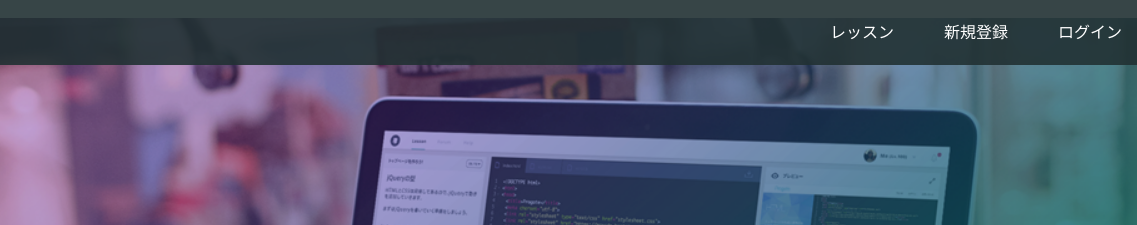
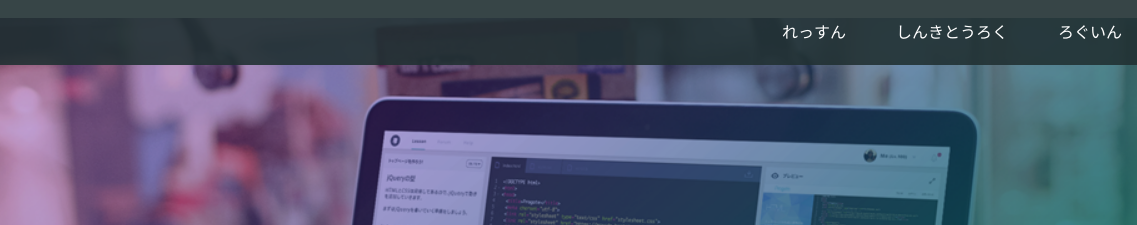
Before and after one commit to cat2chi/cat2chi.github.io, a plain HTML site: page index.html in a window 1280 px wide. Shown: the top 225 px of the page, 143-1280 px from the left. Drawn offline with Linux system fonts and the light colour scheme.

Commit message:
Update index.html

```diff
--- a/index.html
+++ b/index.html
@@ -16,9 +16,9 @@
       </div>
       <span class="fa fa-bars menu-icon"></span>
       <div class="header-right">
-        <a href="#">レッスン</a>
-        <a href="#">新規登録</a>
-        <a href="#" class="login">ログイン</a>
+        <a href="#">れっすん</a>
+        <a href="#">しんきとうろく</a>
+        <a href="#" class="login">ろぐいん</a>
       </div>
     </div>
   </header>
```
